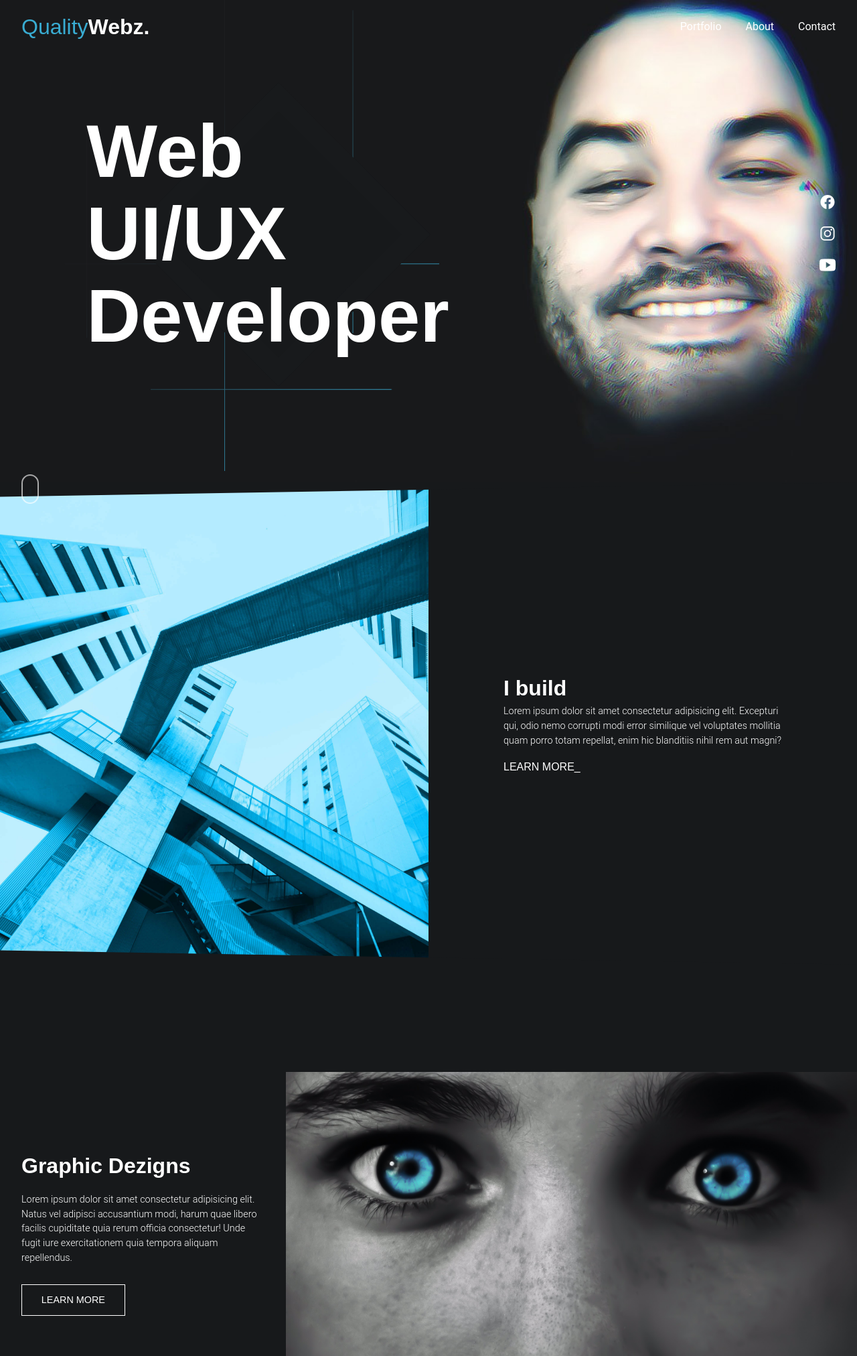
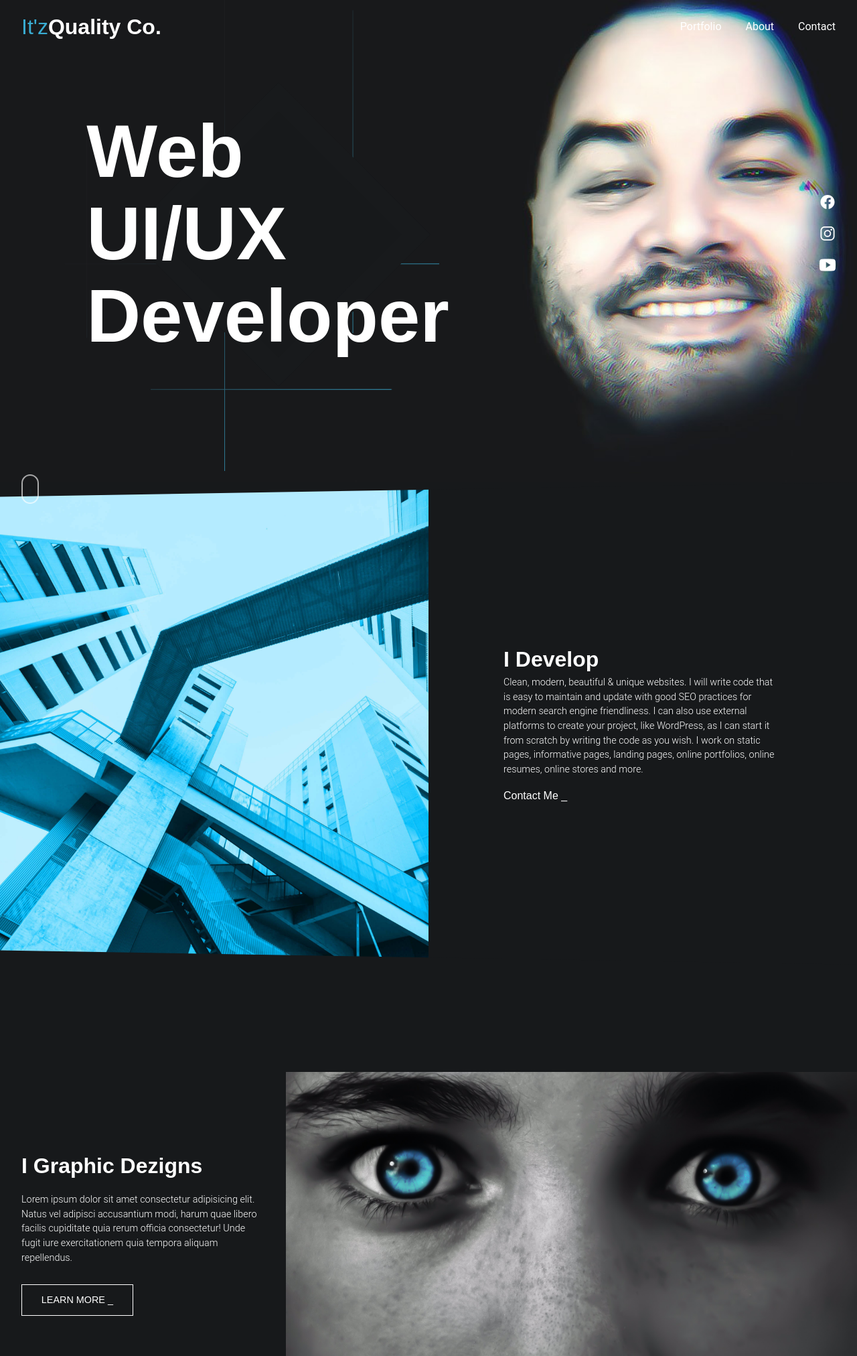
Before and after one commit to Emmanuel787/emmwebzport, a PHP site: page / in a window 1280 px wide. Shown: the top 2024 px of the page at 67% size. Run offline with PHP 8.4, Linux system fonts and the light colour scheme; some libraries are stand-ins or nearby versions; some web fonts are replaced.

Commit message:
add updates

```diff
--- a/js/main.js
+++ b/js/main.js
@@ -2,14 +2,15 @@ const tl = gsap.timeline({ defaults: { ease: "power1.out" } });
 
 $(window).scrollTop(0);
 
-$(function () {
-  $(window).scroll(function () {
-    var scroll = $(window).scrollTop();
-    if (scroll >= 1) {
-      rellax.refresh();
-    }
-  });
-});
+// $(function () {
+//   $(window).scroll(function () {
+//     var scroll = $(window).scrollTop();
+//     if (scroll >= 1) {
+//       rellax.refresh();
+//     }
+//   });
+// });
+
 //startup loader:start
 // $(window).on('load', function () {
 
--- a/js/vendor/on-scroll-anim.js
+++ b/js/vendor/on-scroll-anim.js
@@ -30,7 +30,6 @@ function onScrollAnim() {
   }
 
   if (docScroll > heroSectionF) {
-    $('.wwas-left-box').addClass('wwas-anim');
     $('.inner-wrb-anim-box').addClass('iwrb-anim');
     tl.to('.wrb-title, .wrb-txt, .wrb-btn', { y: '0%', duration: 1, delay: 3.2, stagger: 0.15 });
   }
--- a/sass/pages/home-html/_home-modules.scss
+++ b/sass/pages/home-html/_home-modules.scss
@@ -199,43 +199,12 @@
 
 //who-we-are
 .wwas-left-box{
-  width: 0;
-  position: relative;
-  left: 0;
+  @include span(1/2, $cycle: 2);
+  // position: relative;
+  // left: 0;
   min-height: 45em;
   background: url(/resources/img/11.jpg) no-repeat center center;
   background-size: cover;
-}
-
-.wwas-anim{
-  animation: wwasAnim 2s cubic-bezier(0.19, 1, 0.22, 1) forwards;
-    -moz-animation: wwasAnim 2s cubic-bezier(0.19, 1, 0.22, 1) forwards;
-      -webkit-animation: wwasAnim 2s cubic-bezier(0.19, 1, 0.22, 1) forwards;
-        -o-animation: wwasAnim 2s cubic-bezier(0.19, 1, 0.22, 1) forwards;
-
-  @keyframes wwasAnim {
-    0%{
-      width: 0;
-      left: 0;
-    }
-    50%{
-      width: 0;
-      left: 0;
-    }
-    100%{
-      @include span(1/2, $cycle: 2);
-      left: 100%;
-    }
-  }
-  @include responsive(phone){
-    @keyframes wwasAnim {
-      100%{
-        left: 0;
-        width: 100%;
-        min-height: 30em;
-      }
-    }
-  }
 }
 
 .wwas-right-box{
--- a/sass/pages/home-html/projectz/_project-one.scss
+++ b/sass/pages/home-html/projectz/_project-one.scss
@@ -90,7 +90,7 @@
       background-size: 110%;
     }
     100%{
-      background-size: 110%;
+      background-size: 100%;
     }
   }
   @include responsive(phone){
--- a/views/home.html
+++ b/views/home.html
@@ -1,7 +1,7 @@
 <!doctype html>
 <html class="no-js" lang="en">
   <head lang="en">
-    <title>Webz | Home</title>
+    <title>Quality Webz | Web Development | Graphic Design | Photo and Video Editing | Music Production Co.</title>
     <!-- meta tags -->
     <meta name="viewport" content="width=device-width,initial-scale=1,minimum-scale=1,maximum-scale=5">
 
@@ -126,10 +126,10 @@
 
       <div class="intro-two">
         <p class="hide">
-          <span class="intro-two-title">QUALITY</span>
+          <span class="intro-two-title">IT'Z</span>
         </p>
         <p class="hide">
-          <span class="intro-two-title">WEBZ</span>
+          <span class="intro-two-title">QUALITY CO.</span>
         </p>
       </div>
 
@@ -156,7 +156,7 @@
       <!-- el-header:start -->
       <header class="el-main-header">
         <a href="/views/home.html">
-          <h1 class="el-brand wow fadeInUp" data-wow-delay="4.7s"><span class="color-change">Quality</span>Webz.</h1>
+          <h1 class="el-brand wow fadeInUp" data-wow-delay="4.7s"><span class="color-change">It'z</span>Quality Co.</h1>
         </a>
 
         <nav>
@@ -240,20 +240,22 @@
 
       <!-- who-we-are:start -->
       <section class="who-we-are-section">
-        <div class="wwas-left-box"></div>
+        <div class="wwas-left-box rellax" data-rellax-speed="-1" data-rellax-percentage="0.5"></div>
         <div class="wwas-right-box">
           <div class="inner-wrb-anim-box"></div>
           <div class="wrb-ct-box">
             <p class="hide">
-              <span class="wrb-title">I build</span>
+              <span class="wrb-title">I Develop</span>
             </p>
             <p class="hide">
               <span class="wrb-txt">
-                Lorem ipsum dolor sit amet consectetur adipisicing elit. Excepturi qui, odio nemo corrupti modi error similique vel voluptates mollitia quam porro totam repellat, enim hic blanditiis nihil rem aut magni?
+                Clean, modern, beautiful & unique websites. I will write code that is easy to maintain and update with good SEO practices for modern search engine friendliness. I can also use external platforms to
+                create your project, like WordPress, as I can start it from scratch by writing the code as you wish.
+                I work on static pages, informative pages, landing pages, online portfolios, online resumes, online stores and more.
               </span>
             </p>
             <p class="hide">
-              <span class="wrb-btn">LEARN MORE_</span>
+              <span class="wrb-btn">Contact Me _</span>
             </p>
           </div>
         </div>
@@ -268,12 +270,12 @@
           <section class="project-one-box show-dk hide-tab-port">
             <div class="pob-left-box">
               <div class="plb-ct-box">
-                <h3 class="plb-title wow fadeInUp" data-wow-delay=".2s">Graphic Dezigns</h3>
+                <h3 class="plb-title wow fadeInUp" data-wow-delay=".2s">I Graphic Dezigns</h3>
                 <p class="plb-txt wow fadeInUp" data-wow-delay=".4s">
                   Lorem ipsum dolor sit amet consectetur adipisicing elit. Natus vel adipisci accusantium modi, harum quae libero facilis cupiditate quia rerum officia consectetur! Unde fugit iure exercitationem quia tempora aliquam repellendus.
                 </p>
                 <a href="/views/graphicz.html">
-                  <button class="plb-btn wow fadeInUp" data-wow-delay=".6s">LEARN MORE</button>
+                  <button class="plb-btn wow fadeInUp" data-wow-delay=".6s">LEARN MORE _</button>
                 </a>
               </div>
             </div>
@@ -289,12 +291,12 @@
 
             <div class="pob-left-box">
               <div class="plb-ct-box">
-                <h3 class="plb-title wow fadeInUp" data-wow-delay=".2s">Graphic Dezigns</h3>
+                <h3 class="plb-title wow fadeInUp" data-wow-delay=".2s">I Graphic Dezigns</h3>
                 <p class="plb-txt wow fadeInUp" data-wow-delay=".4s">
                   Lorem ipsum dolor sit amet consectetur adipisicing elit. Natus vel adipisci accusantium modi, harum quae libero facilis cupiditate quia rerum officia consectetur! Unde fugit iure exercitationem quia tempora aliquam repellendus.
                 </p>
                 <a href="/views/graphicz.html">
-                  <button class="plb-btn wow fadeInUp" data-wow-delay=".6s">LEARN MORE</button>
+                  <button class="plb-btn wow fadeInUp" data-wow-delay=".6s">LEARN MORE _</button>
                 </a>
               </div>
             </div>
@@ -307,13 +309,13 @@
 
             <div class="ptb-right-box">
               <div class="ptb-ct-box">
-                <h3 class="ptb-title wow fadeInUp" data-wow-delay=".2s">El project dos</h3>
+                <h3 class="ptb-title wow fadeInUp" data-wow-delay=".2s">I Video Edits</h3>
                 <p class="ptb-txt wow fadeInUp" data-wow-delay=".4s">
                   Lorem ipsum dolor sit amet consectetur adipisicing elit. Natus vel adipisci accusantium modi, harum quae libero
                   facilis cupiditate quia rerum officia consectetur! Unde fugit iure exercitationem quia tempora aliquam
                   repellendus.
                 </p>
-                <button class="ptb-btn wow fadeInUp" data-wow-delay=".6s">LEARN MORE</button>
+                <button class="ptb-btn wow fadeInUp" data-wow-delay=".6s">COMING SOON _</button>
               </div>
             </div>
           </section>
@@ -321,13 +323,13 @@
           <section class="project-three-box show-dk hide-tab-port">
             <div class="p-th-b-left-box">
               <div class="p-th-b-ct-box">
-                <h3 class="p-th-b-title wow fadeInUp" data-wow-delay=".2s">El project Tres</h3>
+                <h3 class="p-th-b-title wow fadeInUp" data-wow-delay=".2s">I Photo Edits</h3>
                 <p class="p-th-b-txt wow fadeInUp" data-wow-delay=".4s">
                   Lorem ipsum dolor sit amet consectetur adipisicing elit. Natus vel adipisci accusantium modi, harum quae libero
                   facilis cupiditate quia rerum officia consectetur! Unde fugit iure exercitationem quia tempora aliquam
                   repellendus.
                 </p>
-                <button class="p-th-b-btn wow fadeInUp" data-wow-delay=".6s">LEARN MORE</button>
+                <button class="p-th-b-btn wow fadeInUp" data-wow-delay=".6s">LEARN MORE _</button>
               </div>
             </div>
 
@@ -343,13 +345,13 @@
 
             <div class="p-th-b-left-box">
               <div class="p-th-b-ct-box">
-                <h3 class="p-th-b-title wow fadeInUp" data-wow-delay=".2s">El project Tres</h3>
+                <h3 class="p-th-b-title wow fadeInUp" data-wow-delay=".2s">I Photo Edits</h3>
                 <p class="p-th-b-txt wow fadeInUp" data-wow-delay=".4s">
                   Lorem ipsum dolor sit amet consectetur adipisicing elit. Natus vel adipisci accusantium modi, harum quae libero
                   facilis cupiditate quia rerum officia consectetur! Unde fugit iure exercitationem quia tempora aliquam
                   repellendus.
                 </p>
-                <button class="p-th-b-btn wow fadeInUp" data-wow-delay=".6s">LEARN MORE</button>
+                <button class="p-th-b-btn wow fadeInUp" data-wow-delay=".6s">LEARN MORE _</button>
               </div>
             </div>
           </section>
@@ -362,13 +364,13 @@
 
             <div class="pfb-right-box">
               <div class="pfb-ct-box">
-                <h3 class="pfb-title wow fadeInUp" data-wow-delay=".2s">El project cuatro</h3>
+                <h3 class="pfb-title wow fadeInUp" data-wow-delay=".2s">I Audio Edits</h3>
                 <p class="pfb-txt wow fadeInUp" data-wow-delay=".4s">
                   Lorem ipsum dolor sit amet consectetur adipisicing elit. Natus vel adipisci accusantium modi, harum quae libero
                   facilis cupiditate quia rerum officia consectetur! Unde fugit iure exercitationem quia tempora aliquam
                   repellendus.
                 </p>
-                <button class="pfb-btn wow fadeInUp" data-wow-delay=".6s">LEARN MORE</button>
+                <button class="pfb-btn wow fadeInUp" data-wow-delay=".6s">COMING SOON _</button>
               </div>
             </div>
           </section>
```
Also changed, not shown: dist/css/app.min.css, js/vendor/transition.js, resources/img/projectz/p2.jpg, resources/img/projectz/p4.jpg, 1 other file.
